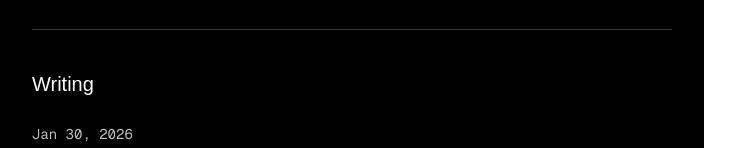
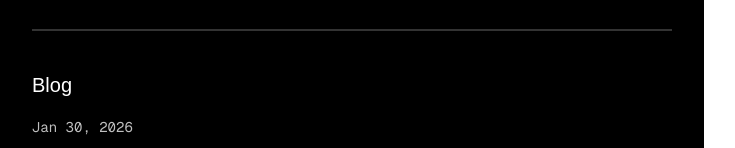
Before and after one commit to JoelPendleton/personal-website, a Next.js app: page / in a window 1280 px wide. Shown: the part 603-751 px from the top of the page, without its empty margins (0-735 px from the left). Built offline with nearby package versions, Linux system fonts and the light colour scheme.

Commit message:
refactor: update blog section title and enhance divider styling
- Changed the section title from "Writing" to "Blog" for clarity.
- Updated the divider styling to a thicker border for improved visual separation.

```diff
--- a/app/page.tsx
+++ b/app/page.tsx
@@ -208,11 +208,11 @@ export default function ResumePage() {
         </div>
 
         {/* Divider */}
-        <hr className="border-t border-current opacity-20 mb-10 w-full sm:w-[600px] lg:w-[640px]" />
+        <hr className="border-t-2 border-current opacity-20 mb-10 w-full sm:w-[600px] lg:w-[640px]" />
 
         {/* Writing Section */}
         <div className="mb-12 w-full sm:w-[600px] lg:w-[640px]">
-          <h3 className="text-lg sm:text-xl font-medium mb-6">Writing</h3>
+          <h3 className="text-lg sm:text-xl font-medium mb-4">Blog</h3>
           <div className="space-y-6">
             {blogPosts.map((post) => (
               <article key={post.slug} className="group">
```
